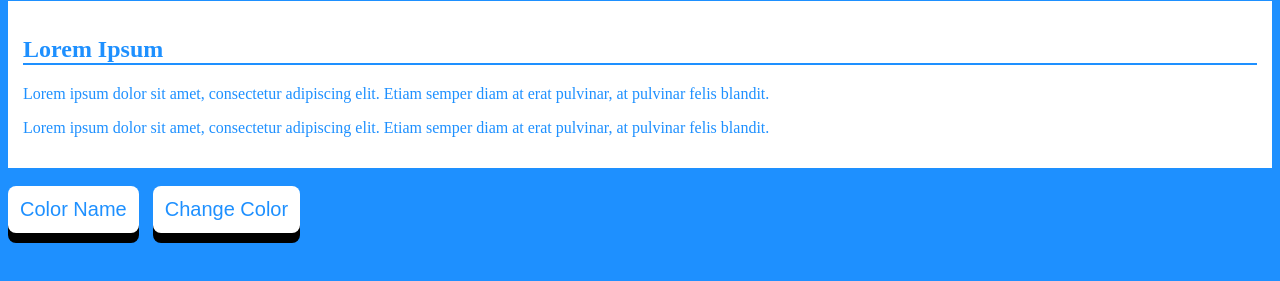
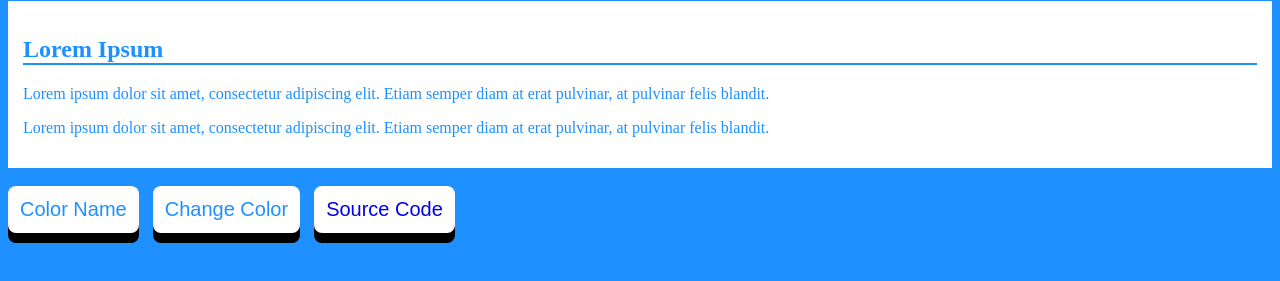
Before and after one commit to Muhammadqasim1011/Change-Color-Variables, a plain HTML site: page index.html in a window 1280 px wide. Shown: the part 79-360 px from the top of the page. Drawn offline with Linux system fonts and the light colour scheme.

Commit message:
Update index.html

```diff
--- a/index.html
+++ b/index.html
@@ -41,6 +41,10 @@
       box-shadow: 0 4px black;
       transform: translateY(7px);
     }
+
+    a{
+      text-decoration: none;
+    }
   </style>
 
   <script>
@@ -80,6 +84,7 @@
 
   <button type="button" onclick="myFunction_get()">Color Name</button>
   <button type="button" onclick="myFunction_set()">Change Color</button>
+  <button><a href="https://github.com/Muhammadqasim1011/Change-Color-Variables">Source Code</a></button>
 
 </body>
 
```
